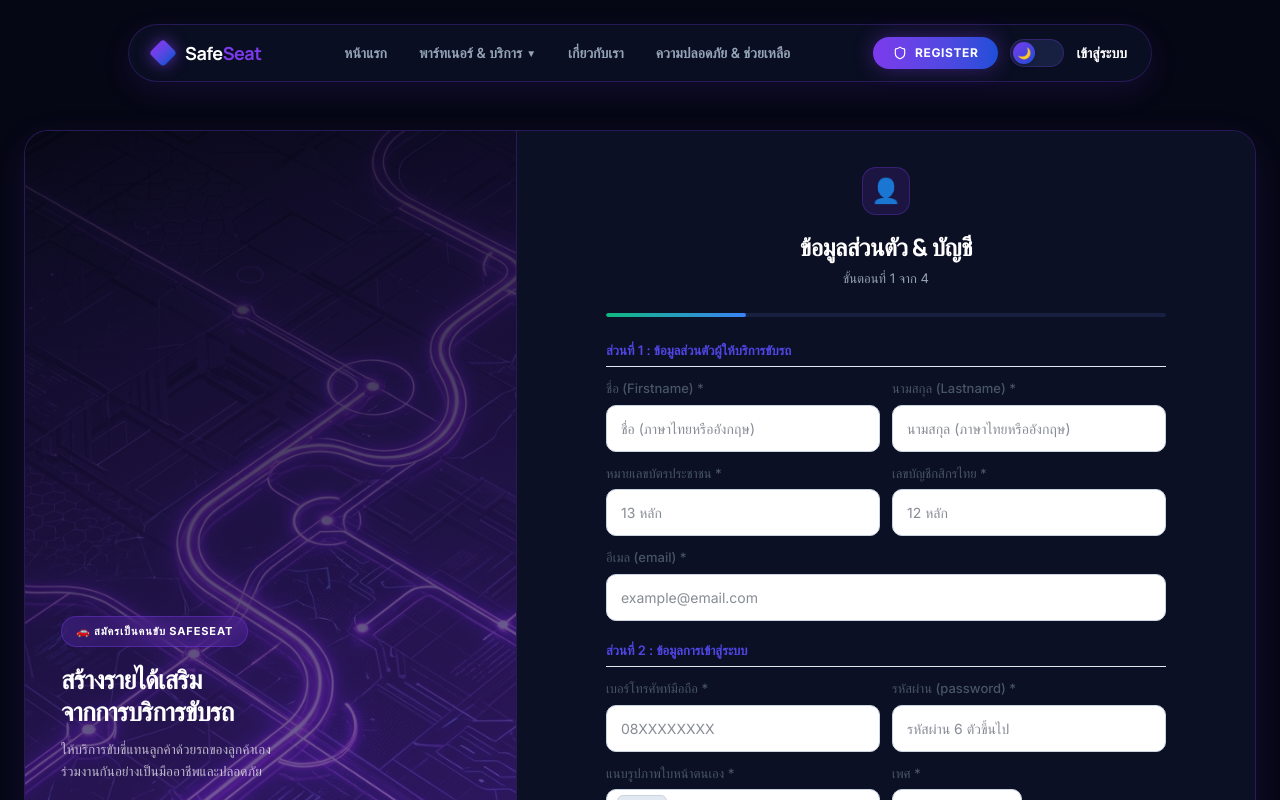
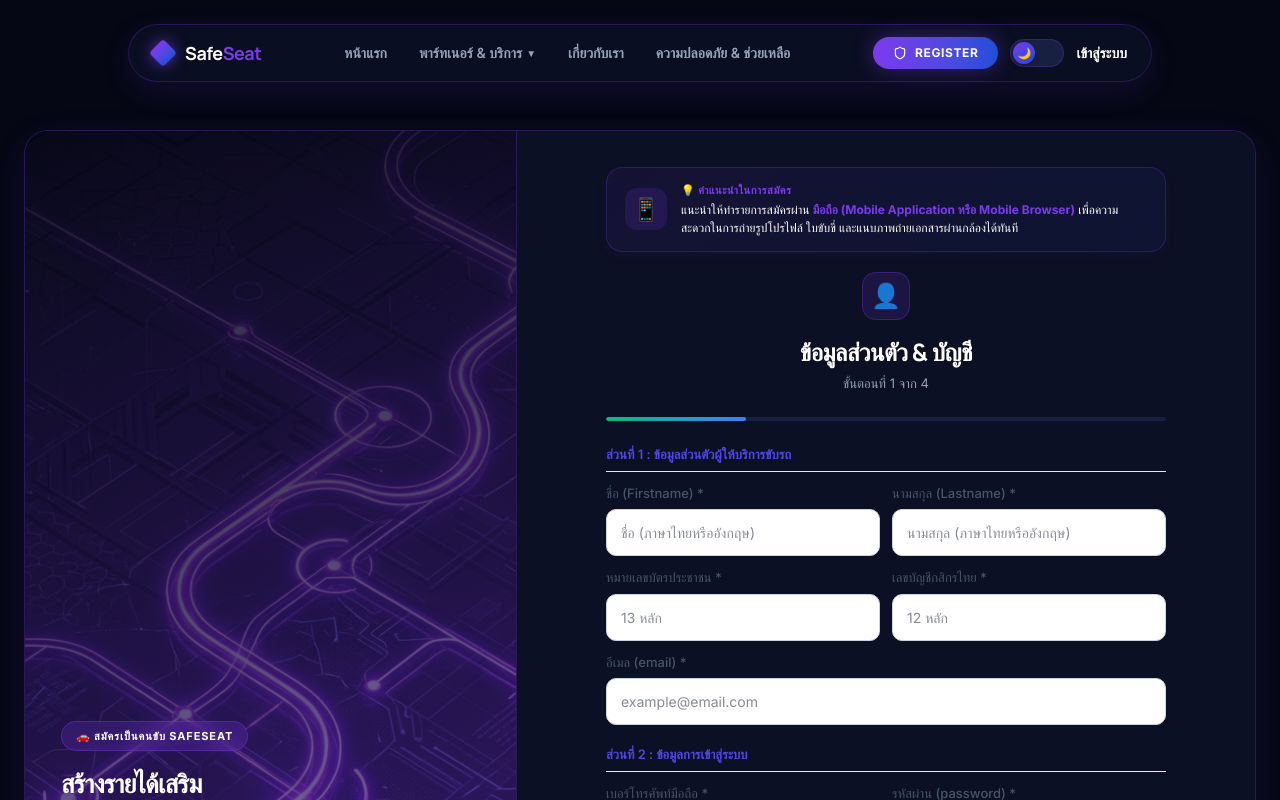
Before and after one commit to jirunya-jps-nim/safeseat-frontend, a Next.js app: page /register/driver in a window 1280 px wide. Shown: the top 800 px of the page. Built offline with nearby package versions, Linux system fonts and the light colour scheme; a web font is replaced by a local one.

Commit message:
feat: add mobile application recommendation banners for driver registration

```diff
--- a/src/app/register/driver/page.tsx
+++ b/src/app/register/driver/page.tsx
@@ -649,6 +649,41 @@ export default function RegisterDriverPage() {
         <div style={styles.formPanel}>
           <div style={styles.formInner}>
 
+            {/* 📱 Advice Box: Recommend Mobile App */}
+            <div style={{
+              background: 'linear-gradient(135deg, rgba(124, 58, 237, 0.08), rgba(29, 78, 216, 0.08))',
+              border: '1px solid rgba(124, 58, 237, 0.25)',
+              borderRadius: '16px',
+              padding: '14px 18px',
+              marginBottom: '20px',
+              display: 'flex',
+              alignItems: 'center',
+              gap: '14px',
+              boxShadow: '0 4px 12px rgba(124, 58, 237, 0.05)'
+            }}>
+              <div style={{
+                width: '42px',
+                height: '42px',
+                borderRadius: '12px',
+                background: 'rgba(124, 58, 237, 0.15)',
+                display: 'flex',
+                alignItems: 'center',
+                justifyContent: 'center',
+                fontSize: '22px',
+                flexShrink: 0
+              }}>
+                📱
+              </div>
+              <div style={{ flex: 1 }}>
+                <div style={{ fontSize: '11px', fontWeight: 700, color: '#7C3AED', textTransform: 'uppercase', letterSpacing: '0.5px' }}>
+                  💡 คำแนะนำในการสมัคร
+                </div>
+                <div style={{ fontSize: '12px', color: 'var(--color-text)', marginTop: '2px', lineHeight: 1.5, fontWeight: 500 }}>
+                  แนะนำให้ทำรายการสมัครผ่าน <strong style={{ color: '#7C3AED' }}>มือถือ (Mobile Application หรือ Mobile Browser)</strong> เพื่อความสะดวกในการถ่ายรูปโปรไฟล์ ใบขับขี่ และแนบภาพถ่ายเอกสารผ่านกล้องได้ทันที
+                </div>
+              </div>
+            </div>
+
             {/* Header ฟอร์ม */}
             <div style={styles.formHeader}>
               <div style={styles.formIconWrap}>
--- a/src/app/register/page.tsx
+++ b/src/app/register/page.tsx
@@ -95,6 +95,11 @@ export default function RegisterSelectorPage() {
               สำหรับพนักงานขับรถมืออาชีพที่ต้องการสร้างรายได้เสริมที่มั่นคง ปลอดภัย พร้อมเลือกเวลาและพื้นที่ในการรับงานได้อย่างอิสระ
             </p>
 
+            <div className="p-2.5 bg-[#7C3AED]/10 border border-[#7C3AED]/30 rounded-xl text-[11px] font-bold text-[#7C3AED] flex items-center gap-2">
+              <span>📱</span>
+              <span>แนะนำให้ทำรายการสมัครผ่านมือถือเพื่อความสะดวกในการถ่ายรูปถ่ายเอกสาร</span>
+            </div>
+
             <button className="w-full py-3.5 bg-gradient-to-r from-[#7C3AED] to-[#1D4ED8] hover:from-[#6D28D9] hover:to-[#1E40AF] text-white font-bold text-xs uppercase tracking-wider rounded-full transition-all shadow-md flex items-center justify-center gap-2 cursor-pointer">
               JOIN AS DRIVER <ArrowRight className="w-4 h-4" />
             </button>
```
